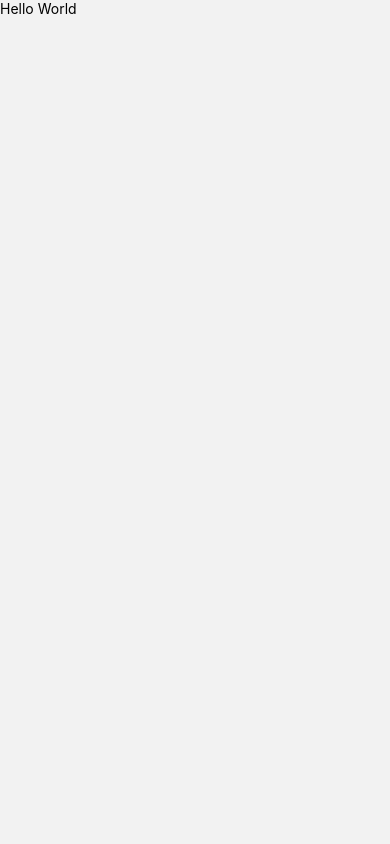
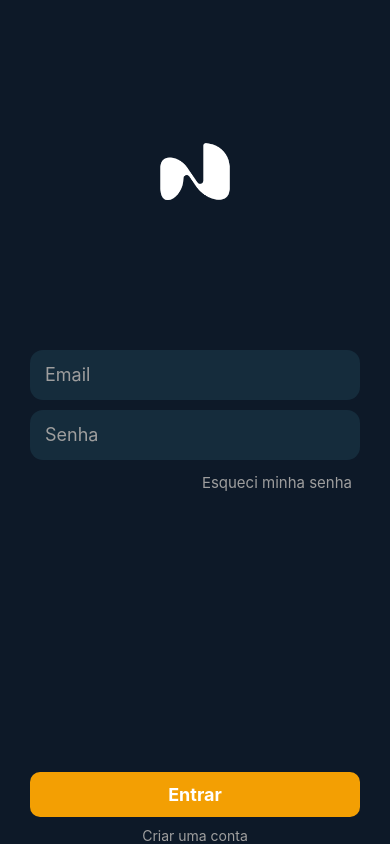
Before and after one commit to NexaOrg/nexa-finance-frontend, a React Native app: screen /Home in a window 390 px wide. Built offline with nearby package versions, Linux system fonts and the light colour scheme.

Commit message:
feat: implements not functional login screen

```diff
--- a/src/screens/Home.tsx
+++ b/src/screens/Home.tsx
@@ -1,10 +1,76 @@
-import React from 'react';
-import { View, Text } from 'react-native';
+import React, { useState } from 'react';
+import { Text, TextInput, TouchableOpacity, Image, View, TouchableWithoutFeedback, Keyboard, StyleSheet } from 'react-native';
+import { SafeAreaView } from 'react-native-safe-area-context';
 
 export function Home() {
+
   return (
-    <View>
-      <Text>Hello World</Text>
-    </View>
+    <SafeAreaView style={{
+                    display: 'flex',
+                    width: '100%',
+                    height: '100%',
+                    backgroundColor: '#0D1928',
+                    justifyContent: 'center',
+                    alignItems: 'center'
+                  }}>
+      <TouchableWithoutFeedback onPress={Keyboard.dismiss}>
+        <View style={{flexDirection: 'column', flex:1, width: '100%', paddingHorizontal: 30}}>
+          <View style={{flex: 1, display: 'flex', alignItems: 'center', justifyContent: 'center'}}>
+            <Image style={{width: 130, height: 130}} source={require('@/assets/images/icon.png')}/>
+          </View>
+
+          <TextInput style={styles.input}
+                      placeholder='Email'
+                      placeholderTextColor="#9E9E9E"
+                      autoCapitalize='none'
+                      autoCorrect={false}
+                      keyboardType='email-address'/>
+
+          <TextInput style={styles.input}
+                      placeholder='Senha'
+                      placeholderTextColor="#9E9E9E"
+                      autoCapitalize='none'
+                      autoCorrect={false}/>
+
+          <View style={{display: 'flex', flexDirection: 'row', justifyContent: 'flex-end'}}>
+            <Text style={{color: '#9E9E9E', textAlign: 'right', fontSize: 15, padding: 8}} onPress={() => console.log('Esqueceu a senha de novo?')}>Esqueci minha senha</Text>
+          </View>
+
+          <View style={{flex: 1, justifyContent: 'flex-end', gap: 10}}>
+            <TouchableOpacity style={{
+                          width: '100%',
+                          height: 45,
+                          backgroundColor: '#F39F03',
+                          paddingInline: 10,
+                          borderRadius: 10,
+                          display: 'flex',
+                          justifyContent: 'center',
+                          alignItems: 'center',
+                        }}>
+                <Text style={{color: 'white', fontSize: 18, fontWeight: 700}}>Entrar</Text>
+              </TouchableOpacity>
+
+              <Text style={{textAlign: 'center', color: '#9E9E9E'}}>Criar uma conta</Text>
+          </View>
+        </View>
+      </TouchableWithoutFeedback>
+
+    </SafeAreaView>
   );
 }
+
+const styles = StyleSheet.create({
+  input: {
+    width: '100%',
+    height: 50,
+    backgroundColor: '#152C3C',
+    paddingInline: 15,
+    borderRadius: 13,
+    color: 'white',
+    fontSize: 18,
+    marginVertical: 5
+  },
+  inputError: {
+    borderColor: '#ff3b30',
+  },
+});
```
